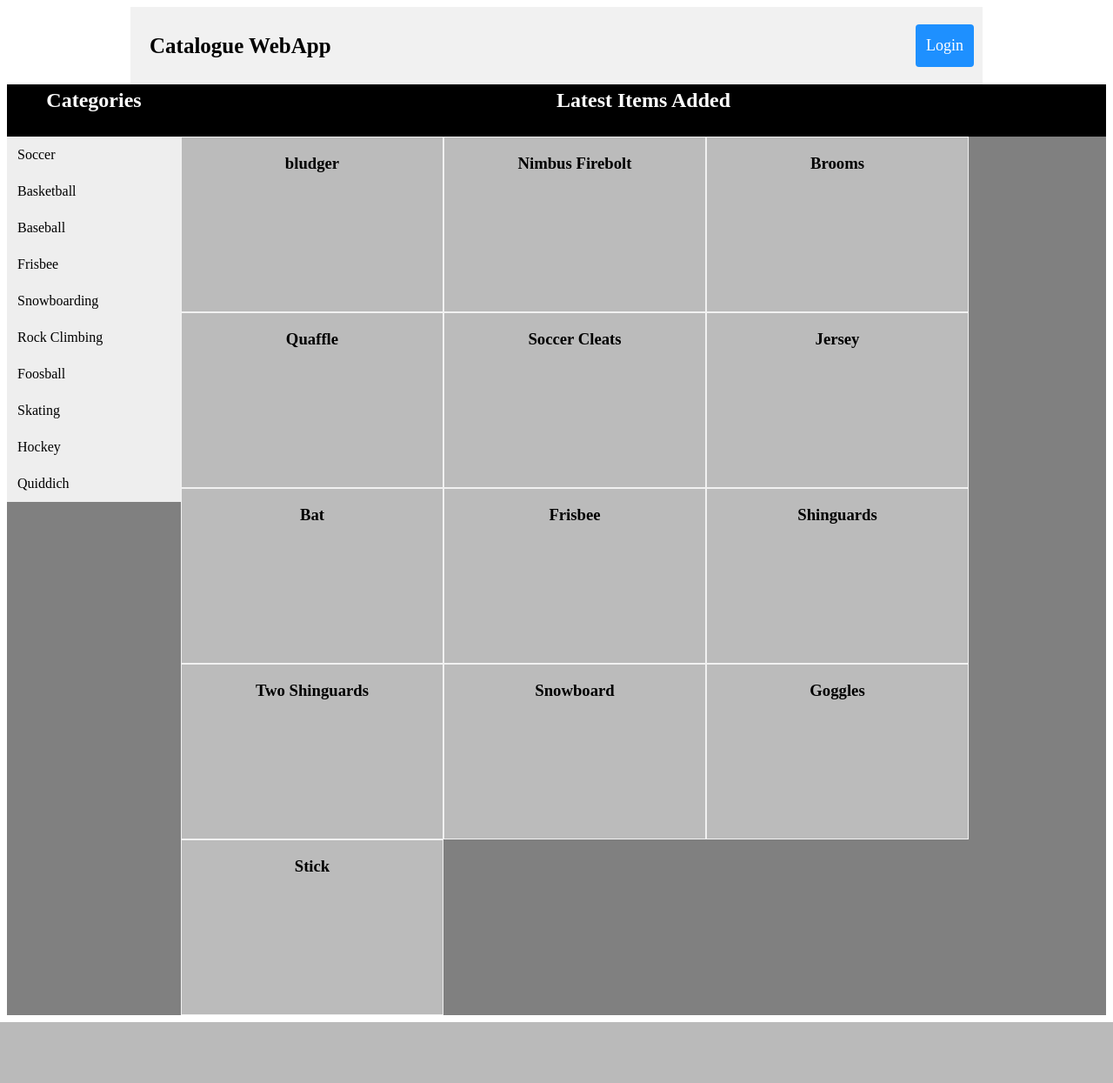
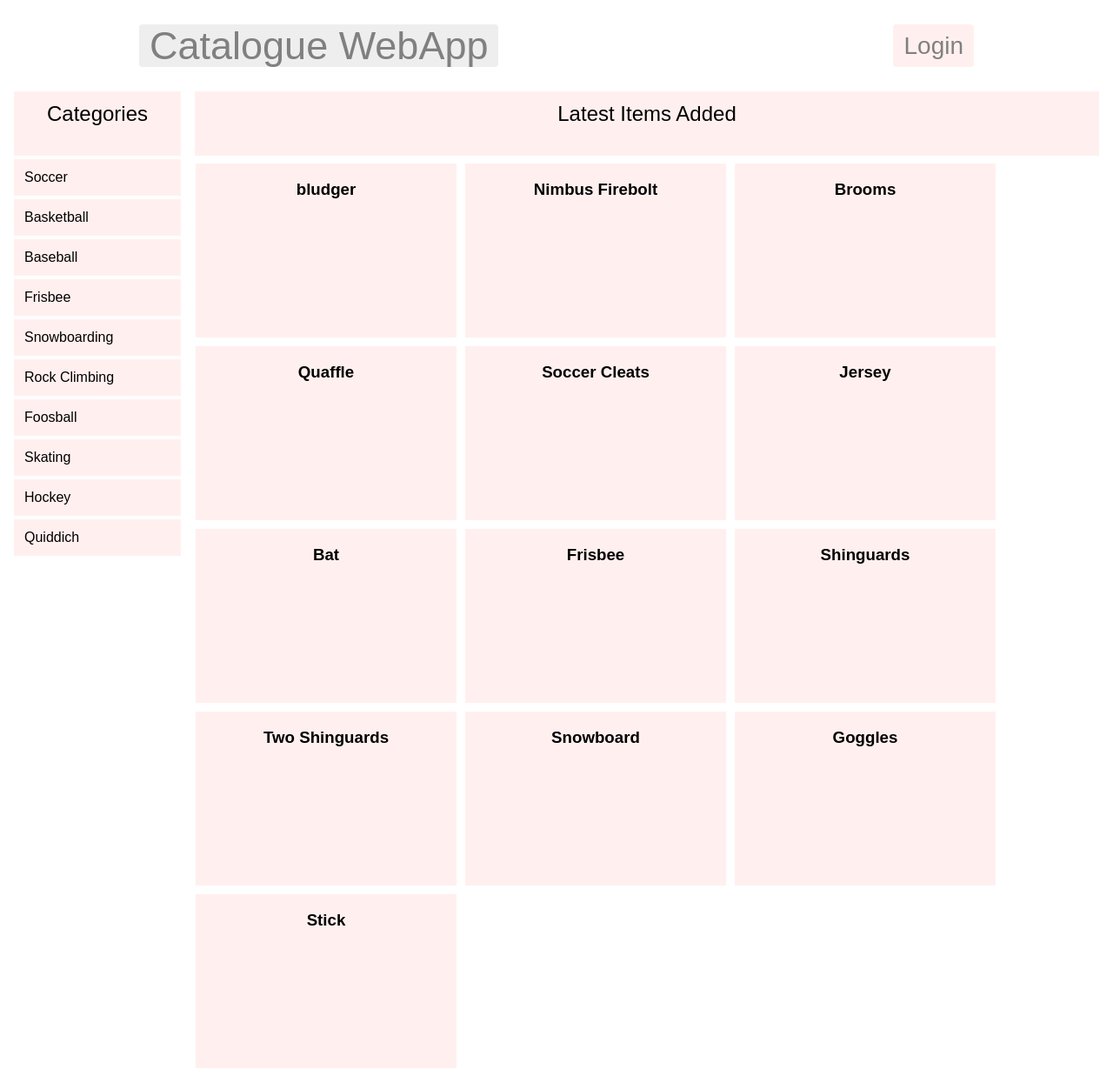
Before and after one commit to moe-elsadig/FSND-P2, a Flask app: page / in a window 1280 px wide. Shown: the whole page at 87% size. Before the commit the page ends 1175 px from the top, so only its background shows below. Run offline with Flask 2, Linux system fonts and the light colour scheme; parts of the project's set-up code (start-up, migrations or seed data) failed here and were passed over.

Commit message:
Refactor design

```diff
--- a/vagrant/static/styles.css
+++ b/vagrant/static/styles.css
@@ -1,5 +1,6 @@
 .header {
-  background: #f1f1f1;
+  font-family: Arial, Helvetica, sans-serif;
+  background: white;
   overflow: hidden;
   padding: 20px 10px;
   max-width: 960px;
@@ -7,42 +8,44 @@
 }
 .header a {
   float: left;
-  color: black;
+  color: gray;
   text-align: center;
   padding: 12px;
   text-decoration: none;
-  font-size: 18px;
+  font-size: 28px;
   line-height: 25px;
   border-radius: 4px;
 }
 .header a.logo {
-  font-size: 25px;
-  font-weight: bold;
+  font-size: 45px;
+  font-weight: 300;
 }
 .header a:hover{
-  background-color: #ddd;
+  background-color: white;
   color: black;
 }
 .header a.active{
-  background: dodgerblue;
-  color: white;
+  background: #FFF0EF;
+  color: gray;
 }
 .header-right {
   float: right;
 }
 .content {
-  background: gray;
+  font-family: Arial, Helvetica, sans-serif;
+  background: white;
 }
 .content-left {
   float:left;
+  padding: 4px
 }
 .content-right {
   float: none;
   overflow: hidden;
+  padding: 4px
 }
 .content-right a {
   float: left;
-  background-color: pink;
   display: block;
   height: 200px;
   width: 300px;
@@ -50,37 +53,40 @@
 .content-right div.flip-card {
   float: left;
   display: block;
+  padding: 4px
 }
 .content-section-title {
-  background: Black;
-  color: white;
+  background: #FFF0EF;
+  color: black;
   height: 50px;
-  padding: 5px;
-  margin: auto;
+  padding: 12px;
+  margin: 4px;
   text-align: center;
+  font-weight: 150;
 }
 .vertical-menu {
   width: 200px;
 }
 .vertical-menu a {
-  background-color: #eee;
+  background-color: #FFF0EF;
   color: black;
   display: block;
   padding: 12px;
+  margin: 4px;
   text-decoration: none;
 }
 .vertical-menu a:hover {
-  background-color: #ccc;
+  background-color: white;
 }
 .vertical-menu a.active {
-  background-color: #4CAF50;
-  color: white;
+  background-color: white;
+  color: black;
 }
 .flip-card {
   background-color: transparent;
   width: 300px;
   height: 200px;
-  border: 1px solid #f1f1f1;
+  border: 1px solid white;
   perspective: 1000px;
 }
 .flip-card-inner {
@@ -101,12 +107,12 @@
   backface-visibility: hidden;
 }
 .flip-card-front {
-  background-color: #bbb;
+  background-color: #FFF0EF;
   color: black;
 }
 .flip-card-back {
-  background: dodgerblue;
-  color: white;
+  background: #FFF0EF;
+  color: black;
   transform: rotateY(180deg);
 }
 @media screen and (max-width: 500px){
@@ -118,7 +124,15 @@
   .header-right {
     float:none;
   }
+  .header {
+    float:none;
+  }
   .content-right {
     float:none;
   }
+  .content-right a {
+    float: none;
+    display: block;
+    text-align: left
+  }
 }
--- a/vagrant/templates/publicCatalogue.html
+++ b/vagrant/templates/publicCatalogue.html
@@ -8,7 +8,7 @@
 
     <div class="header">
       <div>
-          <a href="#default" class="logo">Catalogue WebApp</a>
+          <a style="background:#eee" href="{{url_for("showCategories")}}" class="logo">Catalogue WebApp</a>
       </div>
       <div class="header-right">
           <a class="active" href={{url_for('showLogin')}} >Login</a>
@@ -34,6 +34,7 @@
               {% endfor %}
           </div>
         </div>
+
         <div class="content-right">
           <h2 class="content-section-title">Latest Items Added</h2>
           <div>
@@ -41,7 +42,6 @@
               <div class="flip-card">
                 <div class="flip-card-inner">
                   <div class="flip-card-front">
-                    <!-- <img src="/vagrant/images/avatar.png" alt="avatar" style="width:300px;height:200px;"> -->
                     <h3>{{item.title}}</h3>
                   </div>
                   <div class="flip-card-back">
```
Also changed, not shown: vagrant/templates/login.html (+8 -11 lines), vagrant/templates/publicItems.html (+13 -27 lines), vagrant/images/google_icon.jpg (added), vagrant/images/google_icon.png (added), vagrant/images/icons8-google-48.png (added), vagrant/images/icons8-google-96.png (added).
